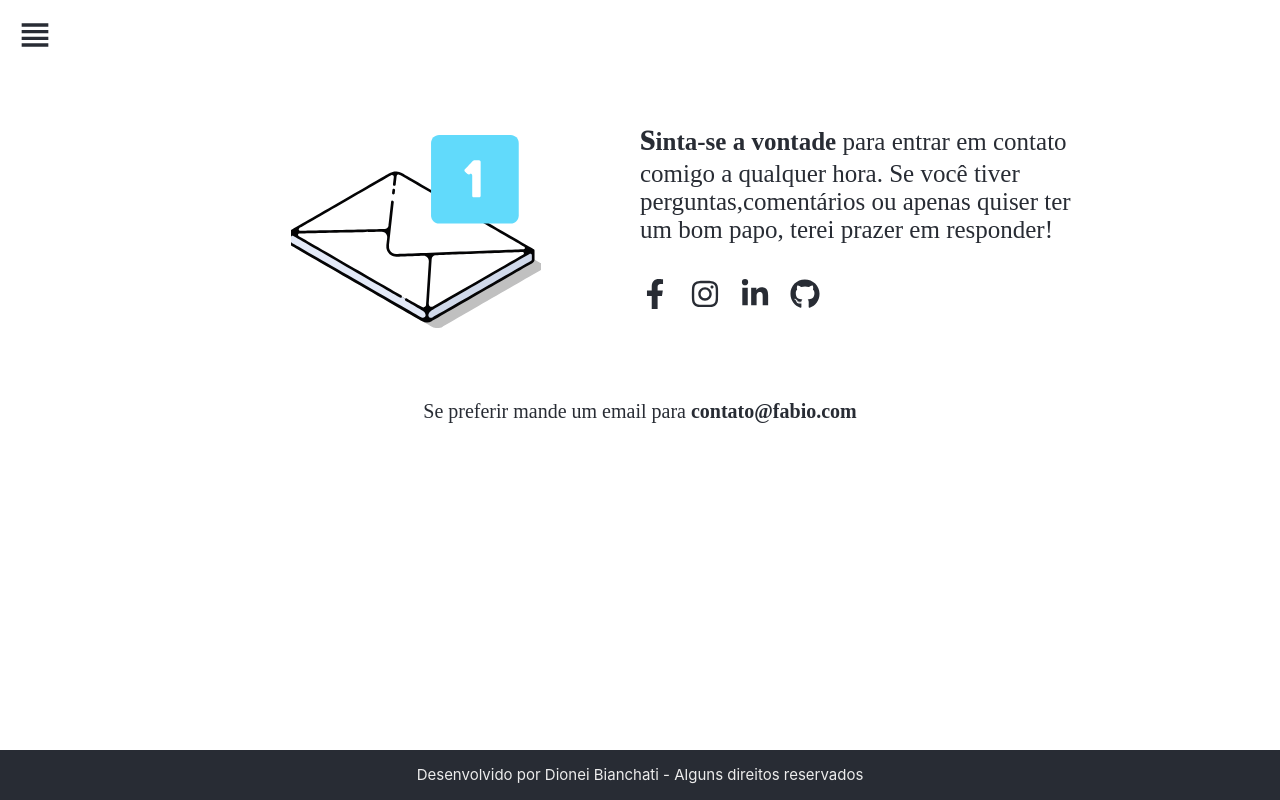
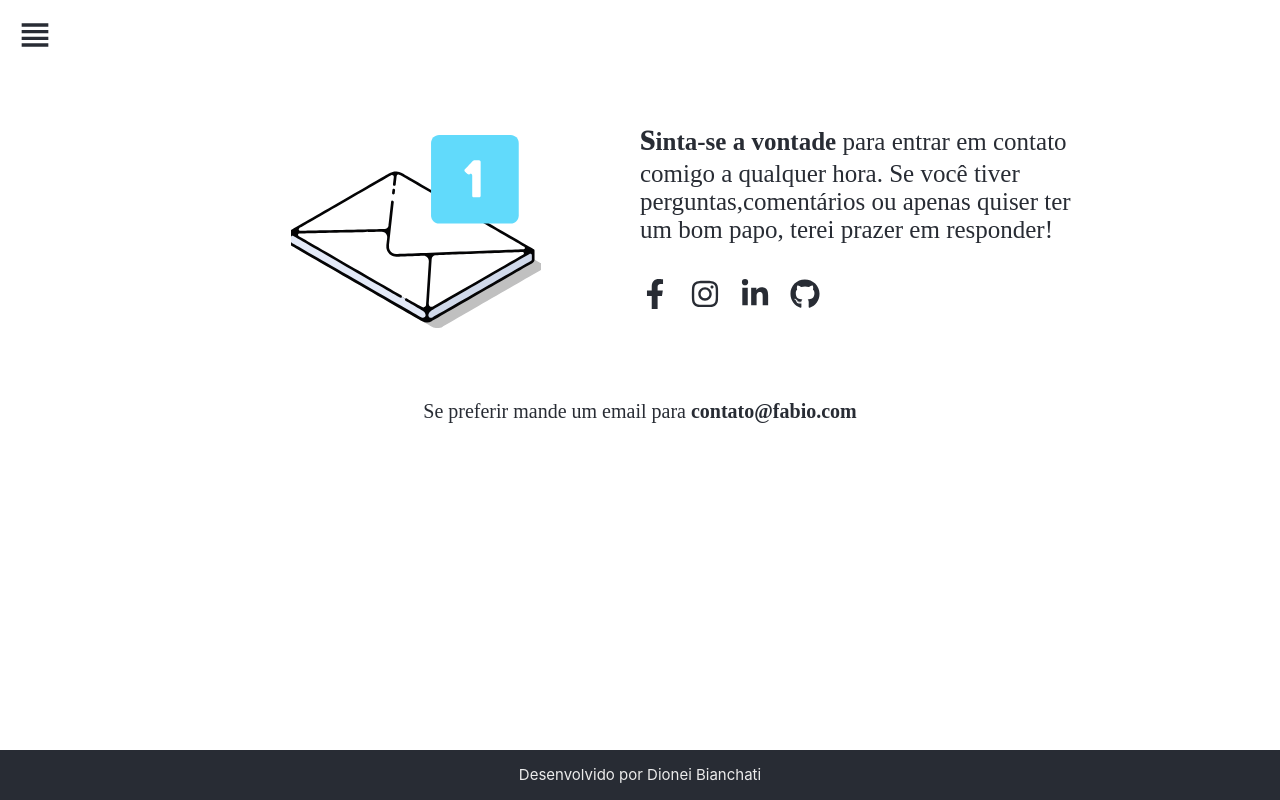
Before and after one commit to dionbiancha/portfolio-illuminight, a React (Create React App) app: page /contact in a window 1280 px wide. Built offline with nearby package versions, Linux system fonts and the light colour scheme.

Commit message:
Readme and License add

```diff
--- a/src/Routes.js
+++ b/src/Routes.js
@@ -1,5 +1,5 @@
 import React from "react";
-import { BrowserRouter, Route, Switch } from "react-router-dom";
+import { BrowserRouter, Route, Switch, Redirect } from "react-router-dom";
 
 import Home from './screens/Home';
 import About from './screens/About';
@@ -9,6 +9,9 @@
 const Routes = () => (
   <BrowserRouter>
     <Switch>
+      <Route exact path="/">
+        <Redirect to="/portfolio"/>
+      </Route>
       <Route exact={true} path="/portfolio" component={Home} />
       <Route path="/about" component={About} />
       <Route path="/contact" component={Contact} />
--- a/src/screens/About.js
+++ b/src/screens/About.js
@@ -102,7 +102,7 @@
         </div>
        </body>
        <footer id="Footer">
-         <p>Desenvolvido por Dionei Bianchati - Alguns direitos reservados</p>
+         <p>Desenvolvido por Dionei Bianchati</p>
        </footer>
       </div>
     );
--- a/src/screens/Contact.js
+++ b/src/screens/Contact.js
@@ -64,7 +64,7 @@
         </div>
        </body>
        <footer id="Footer-contact">
-         <p>Desenvolvido por Dionei Bianchati - Alguns direitos reservados</p>
+         <p>Desenvolvido por Dionei Bianchati</p>
        </footer>
       </div>
     );
--- a/src/screens/Portfolio.js
+++ b/src/screens/Portfolio.js
@@ -31,7 +31,7 @@
          </div>
        </body>
        <footer id="Footer-portfolio">
-         <p>Desenvolvido por Dionei Bianchati - Alguns direitos reservados</p>
+         <p>Desenvolvido por Dionei Bianchati</p>
        </footer>
       </div>
     );
```
Also changed, not shown: 2 other files (tests, documents, lock files or other folders).
